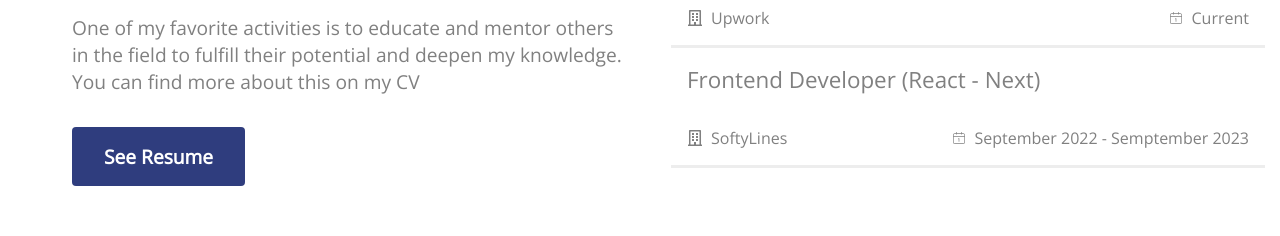
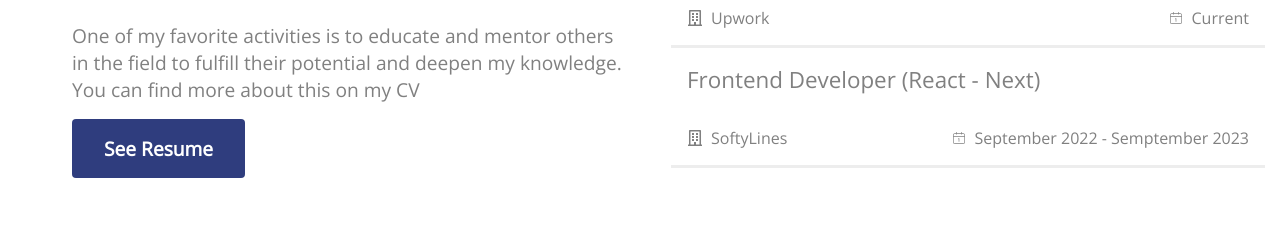
Before and after one commit to seifeddinesaad01/My-Personal-Portfolio, a React (Create React App) app: page /home in a window 1280 px wide. Shown: the part 1898-2134 px from the top of the page. Built offline with nearby package versions, Linux system fonts and the light colour scheme.

Commit message:
fix: fixing see resume button isue

```diff
--- a/src/Features/SectionTwo/SectionTwo.tsx
+++ b/src/Features/SectionTwo/SectionTwo.tsx
@@ -22,14 +22,15 @@ const SectionTwo = () => {
         <p className='sectionTwo__text'>
           One of my favorite activities is to educate and mentor others in the field to fulfill their potential and deepen my knowledge. You can find more about this on my CV
         </p>
-        <button className='sectionOne__btn'>
+        {/* <button className='sectionOne__btn'> */}
           <NavLink
+           className='sectionOne__btn'
             target="_blank"
             style={navLinkStyle}
             to="https://jade-lilian-73.tiiny.site">
             See Resume
           </NavLink>
-        </button>
+        {/* </button> */}
 
       </div>
       <div className="sectionTwo__right">
```
